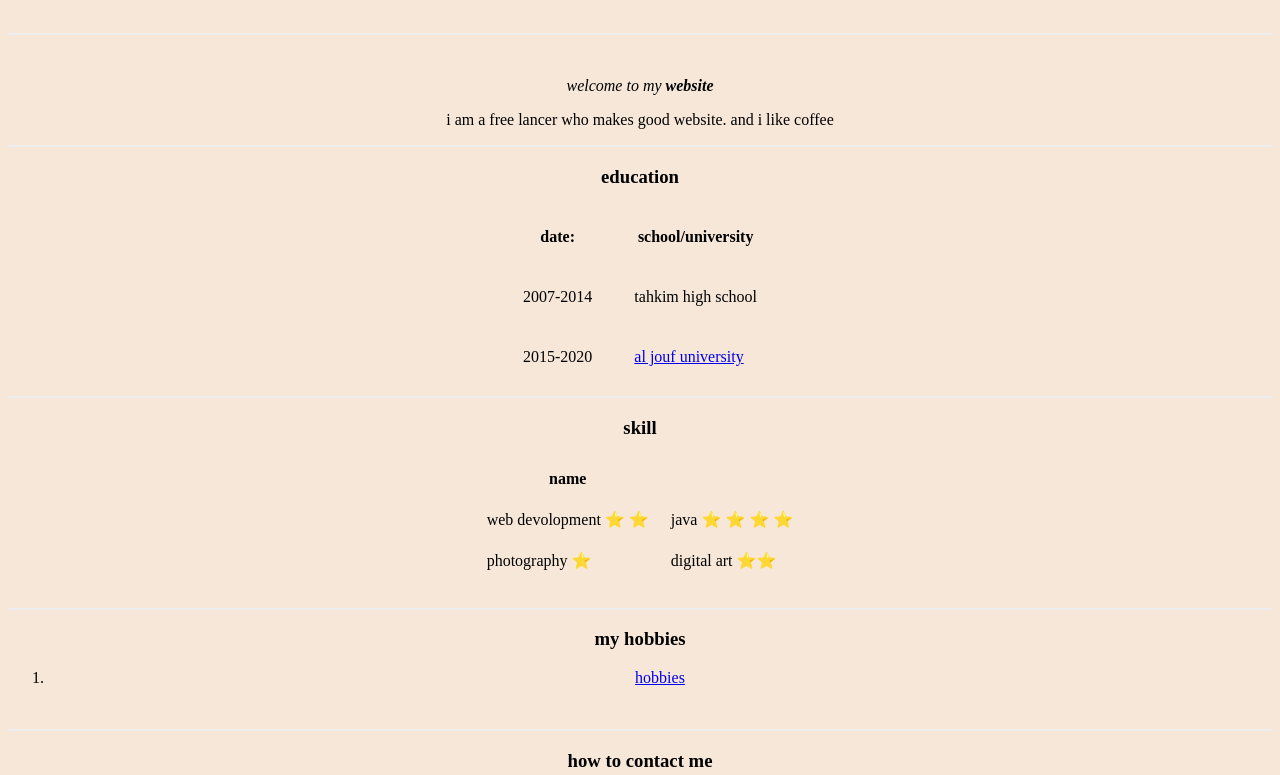
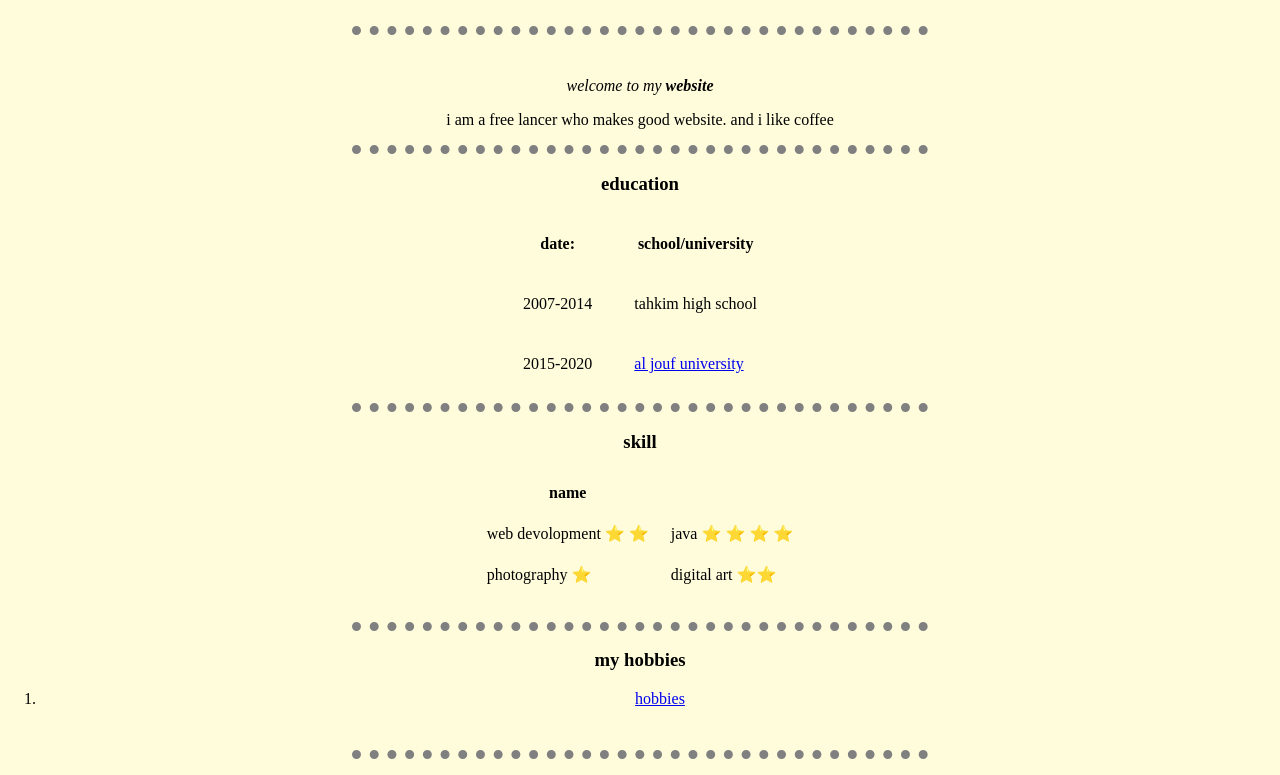
Before and after one commit to thelonelymars/first_website, a plain HTML site: page index.html in a window 1280 px wide. Shown: the part 334-1109 px from the top of the page. Drawn offline with Linux system fonts and the light colour scheme.

Commit message:
Update index.html

```diff
--- a/index.html
+++ b/index.html
@@ -3,10 +3,7 @@
         <head>
             <meta charset="utf-8">
             <title>mshari personal site</title>
-            <style>
-                body {background-color: #F6E7D8;}
-                hr {background-color: white; border-style:groove;}
-            </style>
+            <link rel="stylesheet" href="css/style.css">
         </head>
         <body >
             <center>
```
